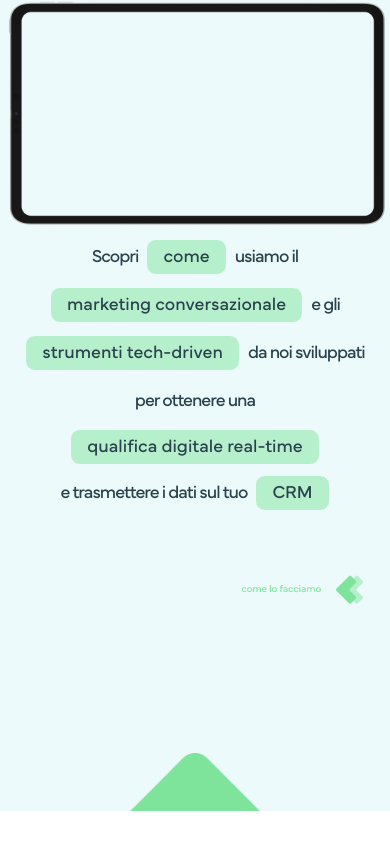
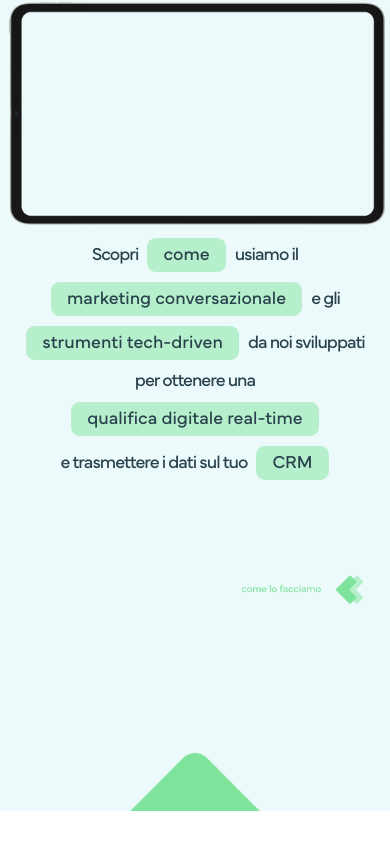
Before and after one commit to ritu-477/gsap-task, a plain HTML site: page index2.html in a window 390 px wide. Shown: the part 877-1726 px from the top of the page. Drawn offline with nearby package versions, Linux system fonts and the light colour scheme.

Commit message:
updates done

```diff
--- a/index2.html
+++ b/index2.html
@@ -54,22 +54,22 @@
                 src="./assets/images/png/group-lock-image.png" alt="icon-image">
         </div>
         <div class="flex relative z-10 max-w-[1230px] w-full mx-auto items-center lg:gap-4 gap-2 flex-wrap justify-center max-xl:px-4">
-            <p class="lg:text-2xl lg:leading-[50px] text-lg leading-10 font-normal text-center tracking-[-1px] text-[#29424D]">Scopri</p>
+            <p class="lg:text-2xl lg:leading-[50px] text-lg leading-6 font-normal text-center tracking-[-1px] text-[#29424D]">Scopri</p>
             <button
                 class="lg:text-2xl text-lg leading-[10px] lg:leading-3 border border-[#EDFAFB] bg-[#B6EFCB] rounded-[10px] font-normal text-center text-[#29424D] lg:py-5 lg:px-6 py-3 px-4 button-1">come</button>
-            <p class="lg:text-2xl lg:leading-[50px] text-lg leading-10 font-normal text-center tracking-[-1px] text-[#29424D]">usiamo il</p>
+            <p class="lg:text-2xl lg:leading-[50px] text-lg leading-6 font-normal text-center tracking-[-1px] text-[#29424D]">usiamo il</p>
             <button class="lg:text-2xl text-lg leading-[10px] lg:leading-3 border border-[#EDFAFB] bg-[#B6EFCB] rounded-[10px] font-normal text-center text-[#29424D] lg:py-5 lg:px-6 button-2 py-3 px-4">marketing
                 conversazionale</button>
-            <p class="lg:text-2xl lg:leading-[50px] text-lg leading-10 font-normal text-center tracking-[-1px] text-[#29424D]">e gli</p>
+            <p class="lg:text-2xl lg:leading-[50px] text-lg leading-6 font-normal text-center tracking-[-1px] text-[#29424D]">e gli</p>
             <button class="lg:text-2xl text-lg leading-[10px] lg:leading-3 border border-[#EDFAFB] bg-[#B6EFCB] font-normal text-center text-[#29424D] lg:py-5 lg:px-6 py-3 px-4 rounded-[10px] button-3">strumenti
                 tech-driven</button>
-            <p class="lg:text-2xl lg:leading-[50px] text-lg leading-10 font-normal text-center tracking-[-1px] text-[#29424D]">da noi sviluppati</p>
+            <p class="lg:text-2xl lg:leading-[50px] text-lg leading-6 font-normal text-center tracking-[-1px] text-[#29424D]">da noi sviluppati</p>
         </div>
         <div class="flex relative z-10 items-center justify-center lg:mt-10 mt-2 max-w-[1230px] mx-auto lg:gap-4 gap-2 flex-wrap max-xl:px-4">
-            <p class="lg:text-2xl lg:leading-[50px] text-lg leading-10 font-normal text-center tracking-[-1px] text-[#29424D]">per ottenere una</p>
+            <p class="lg:text-2xl lg:leading-[50px] text-lg leading-6 font-normal text-center tracking-[-1px] text-[#29424D]">per ottenere una</p>
             <button class="blg:text-2xl button-4 text-lg leading-[10px] lg:leading-3 border border-[#EDFAFB] bg-[#B6EFCB] font-normal text-center text-[#29424D] lg:py-5 lg:px-6 py-3 px-4 rounded-[10px]">qualifica
                 digitale real-time</button>
-            <p class="lg:text-2xl lg:leading-[50px] text-lg leading-10 font-normal text-center tracking-[-1px] text-[#29424D]">e trasmettere i dati sul tuo</p>
+            <p class="lg:text-2xl lg:leading-[50px] text-lg leading-6 font-normal text-center tracking-[-1px] text-[#29424D]">e trasmettere i dati sul tuo</p>
             <button class="blg:text-2xl text-lg button-5 leading-[10px] lg:leading-3 border border-[#EDFAFB] bg-[#B6EFCB] font-normal text-center text-[#29424D] lg:py-5 lg:px-6 py-3 px-4 rounded-[10px]">CRM</button>
         </div>
         <div class="absolute bottom-0 lg:left-[120px]"><img src="/assets/images/png/bottom-image.png" alt="bottom-image"></div>
```
